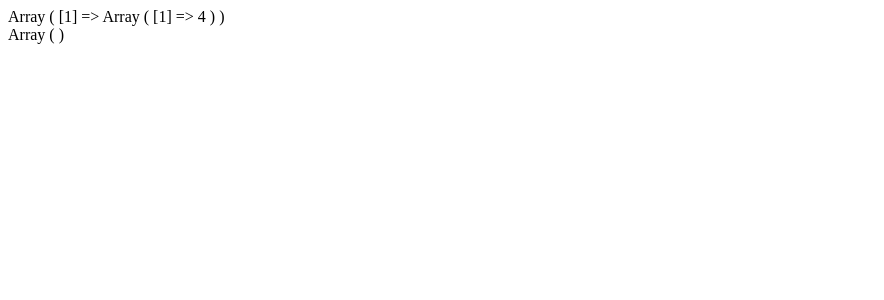
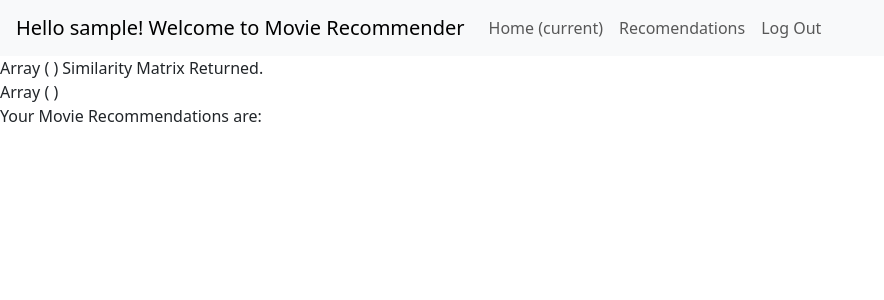
Before and after one commit to silverlobster/CPS842-Movie-Recommender-, a PHP site: page /test.php in a window 1280 px wide. Shown: the top 300 px of the page, without its empty margins (0-884 px from the left). Run offline with PHP 8.4, Linux system fonts and the light colour scheme; the visitor is signed in with stand-in values (Sample User, id 1); tables that the repository leaves empty or names only in its code hold one stand-in row (values such as "Sample post").

Commit message:
added movie reccommendations

```diff
--- a/test.php
+++ b/test.php
@@ -1,13 +1,51 @@
 <?php
 session_start();
 require "db_connect.php";
+?>
+<html>
+    <head>
+        <link href="https://cdn.jsdelivr.net/npm/bootstrap@5.3.2/dist/css/bootstrap.min.css" rel="stylesheet" integrity="sha384-T3c6CoIi6uLrA9TneNEoa7RxnatzjcDSCmG1MXxSR1GAsXEV/Dwwykc2MPK8M2HN" crossorigin="anonymous">
+        <title> Home Page</title>
+        <style>
+        td, th {
+            border: 1px solid #dddddd;
+            text-align: left;
+            padding: 8px;
+        }
+        </style>
+    </head>
+    <body>
+        <nav class="navbar navbar-expand-lg navbar-light bg-light">
+            <a class="navbar-brand mx-3" href="#">
+                <?php echo "Hello " . $_SESSION["user"]?>! Welcome to Movie Recommender</a>
+            <button class="navbar-toggler" type="button" data-toggle="collapse" data-target="#navbarSupportedContent" aria-controls="navbarSupportedContent" aria-expanded="false" aria-label="Toggle navigation">
+                <span class="navbar-toggler-icon"></span>
+            </button>
+            <div class="collapse navbar-collapse" id="navbarNav">
+                <ul class="navbar-nav mr-auto">
+                    <li class="nav-item active">
+                        <a class="nav-link" href="home.php">Home <span class="sr-only">(current)</span></a>
+                    </li>
+                    <li class="nav-item">
+                        <a class="nav-link" href="test.php">Recomendations</a>
+                    </li>
+                    <li class="nav-item">
+                        <a class="nav-link" href="logout.php">Log Out</a>
+                    </li>
+                </ul>
+            </div>
+        </nav>
+    </body>
+<html>
 
-// $movie_dict = array();
-// $sql = "SELECT movie_id, title FROM movies";
-// $result = $connect->query($sql);
-// while ($row = $result->fetch_assoc()) {
-//     $movie_dict[$row['movie_id']] = $row['title'];
-// }
+<?php
+$movie_dict = array();
+$sql = "SELECT movie_id, title FROM movies";
+$result = $connect->query($sql);
+ while ($row = $result->fetch_assoc()) {
+     $movie_dict[$row['movie_id']] = $row['title'];
+}
+//print_r($movie_dict);
 
 $ratings_dict = array();
 $sql = "SELECT user_id, movie_id, ratings FROM ratings";
@@ -20,8 +58,8 @@
 $sql = "SELECT * FROM users WHERE user_id != " . $_SESSION['uid'];
 $result = $connect->query($sql);
 
-print_r($ratings_dict);
-echo "" . "<br>";
+//print_r($ratings_dict);
+//echo "" . "<br>";
 while ($row = $result->fetch_assoc()) {
     $compared_user = $row['user_id'];
     $compared_user_average_rating = 0;
@@ -35,15 +73,15 @@
     $newResult = $connect->query($sql);
     //print_r($newResult);
     //echo "" . "<br>";
-    print($compared_user);
-    echo "" . "<br>";
+    //print($compared_user);/
+    //echo "" . "<br>";
     while($common_movies = $newResult->fetch_assoc()) {
         //if there is a common movie in between two users, calculate the values to get user CF
-        print_r($common_movies);
-        echo "" . "<br>";
+        //print_r($common_movies);
+        //echo "" . "<br>";
         //print(isset($ratings_dict[$compared_user][$common_movies['movie_id']]));
         if (isset($ratings_dict[$compared_user][$common_movies['movie_id']])) {
-            print($num_same_movies);
+            //print($num_same_movies);
             $num_same_movies += 1;
             $user_average_rating += $ratings_dict[$_SESSION['uid']][$common_movies['movie_id']];
             $compared_user_average_rating += $ratings_dict[$compared_user][$common_movies['movie_id']];
@@ -71,8 +109,8 @@
         $sim_dict[$compared_user] = 0;
     }
 }
-//print_r($sim_dict);
-//echo "done </br>";
+print_r($sim_dict);
+echo "Similarity Matrix Returned. </br>";
 function positive($var) {
     if ($var > 0) {
         return true;
@@ -107,4 +145,15 @@
 // print_r($recommendations);
 arsort($recommendations);
 print_r(array_slice($recommendations, 0, 10, TRUE));
+echo "<br>";
 ?>
+
+<?php
+    echo "Your Movie Recommendations are: <br>";
+    foreach (array_slice($recommendations, 0, 10, TRUE) as $movie_key => $sim_value) {
+        if ($sim_value > 3) {
+            echo $movie_dict[$movie_key] . "<br>";
+        }
+    }
+
+?>
```
